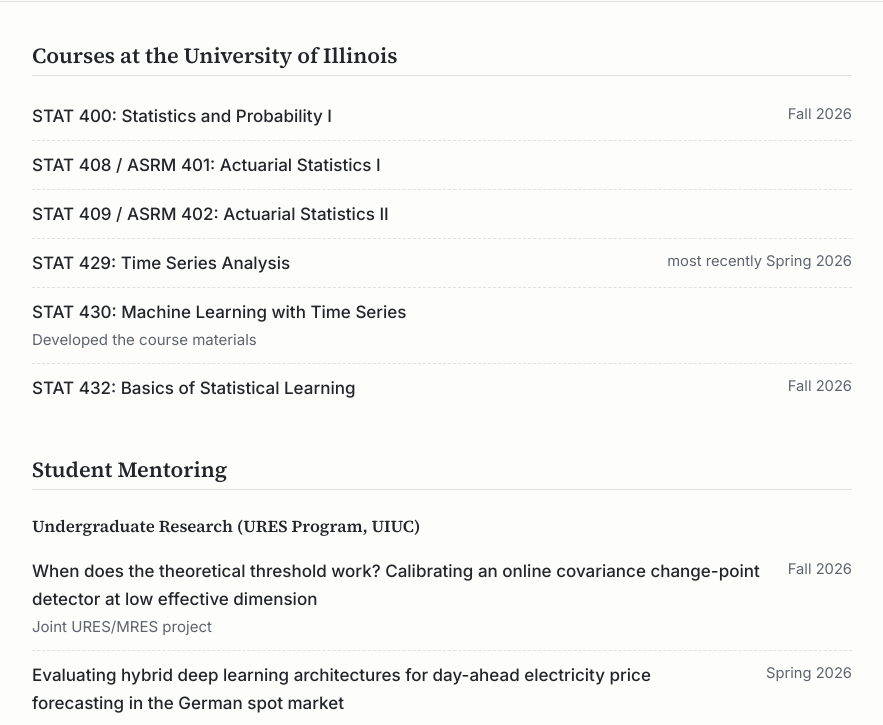
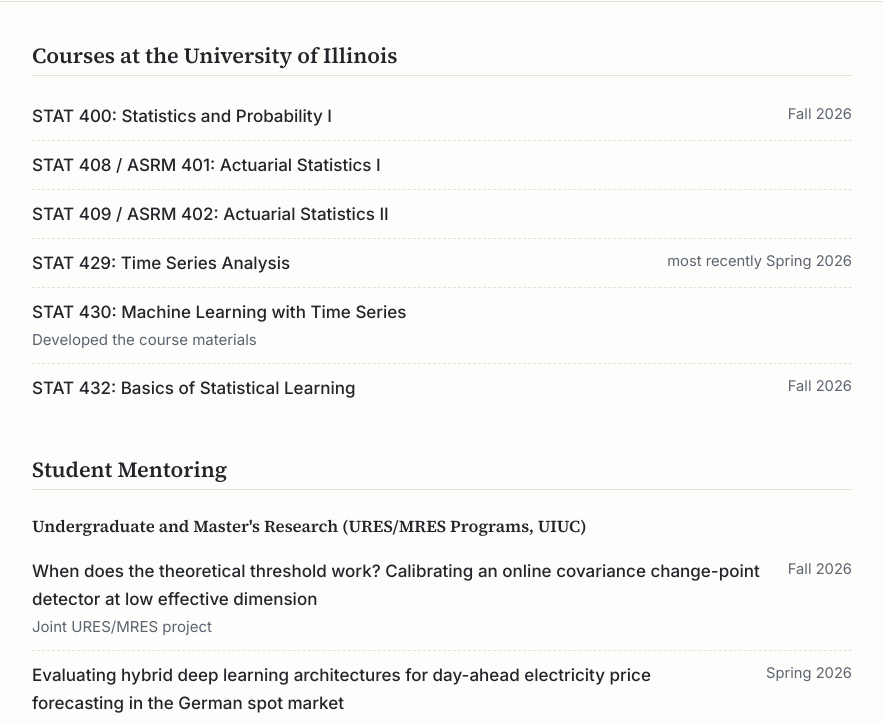
Before and after one commit to hyoeun-lee/hyoeun-lee.github.io, a plain HTML site: page teaching.html in a window 1280 px wide. Shown: the part 72-797 px from the top of the page, without its empty margins (198-1081 px from the left). Drawn offline with Linux system fonts and the light colour scheme.

Commit message:
Teaching page: URES heading covers MRES as well
Co-Authored-By: Claude Opus 5.5 <noreply@anthropic.com>
Claude-Session: https://claude.ai/code/session_01DFsWimT7tyGPcD4Qq7GXhi

```diff
--- a/teaching.html
+++ b/teaching.html
@@ -43,7 +43,7 @@
     <section>
       <h2>Student Mentoring</h2>
 
-      <h3>Undergraduate Research (URES Program, UIUC)</h3>
+      <h3>Undergraduate and Master's Research (URES/MRES Programs, UIUC)</h3>
       <ul class="entries">
         <li><span class="what">When does the theoretical threshold work? Calibrating an online covariance change-point detector at low effective dimension</span><span class="when">Fall 2026</span>
           <span class="detail">Joint URES/MRES project</span></li>
```
